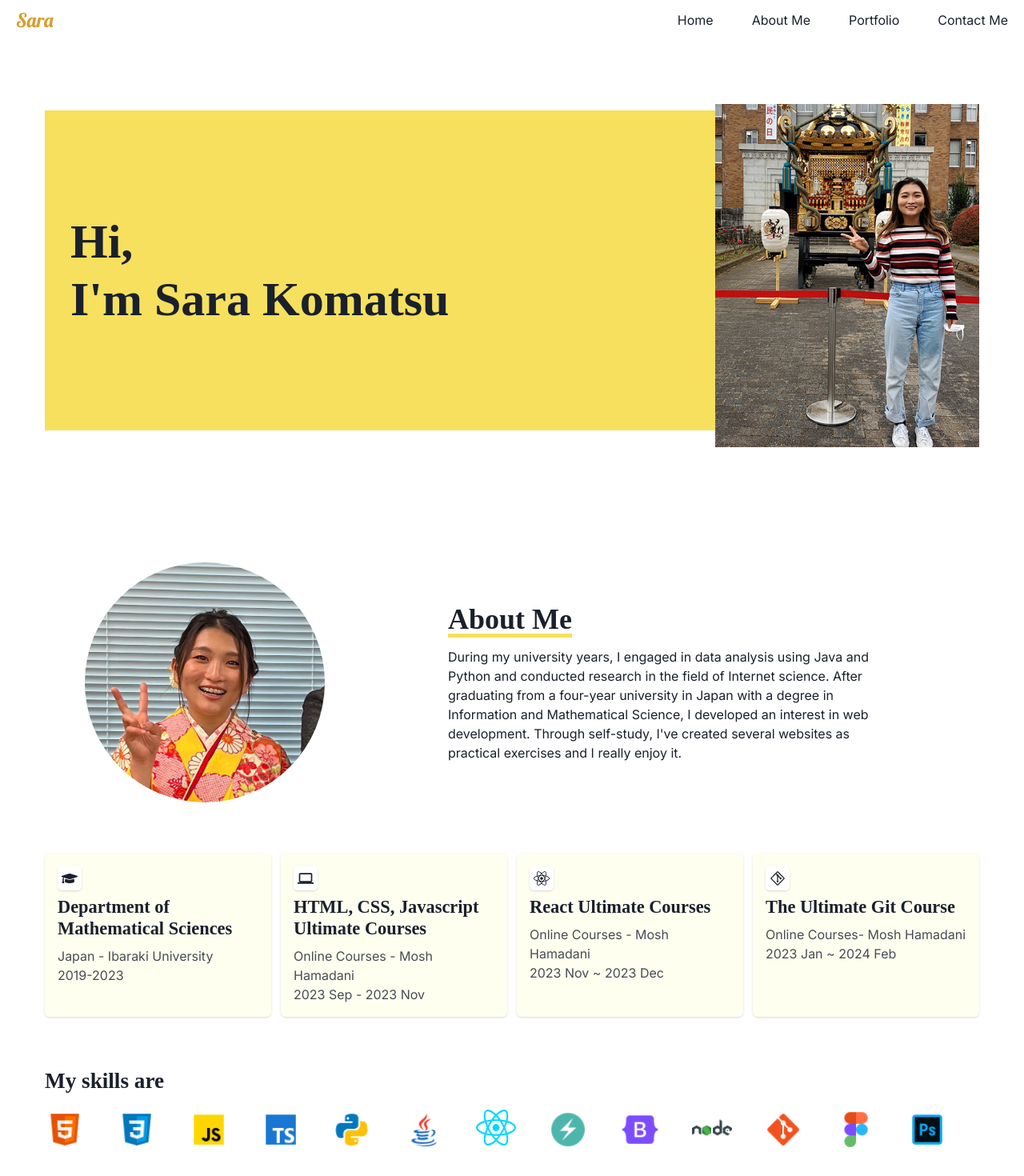
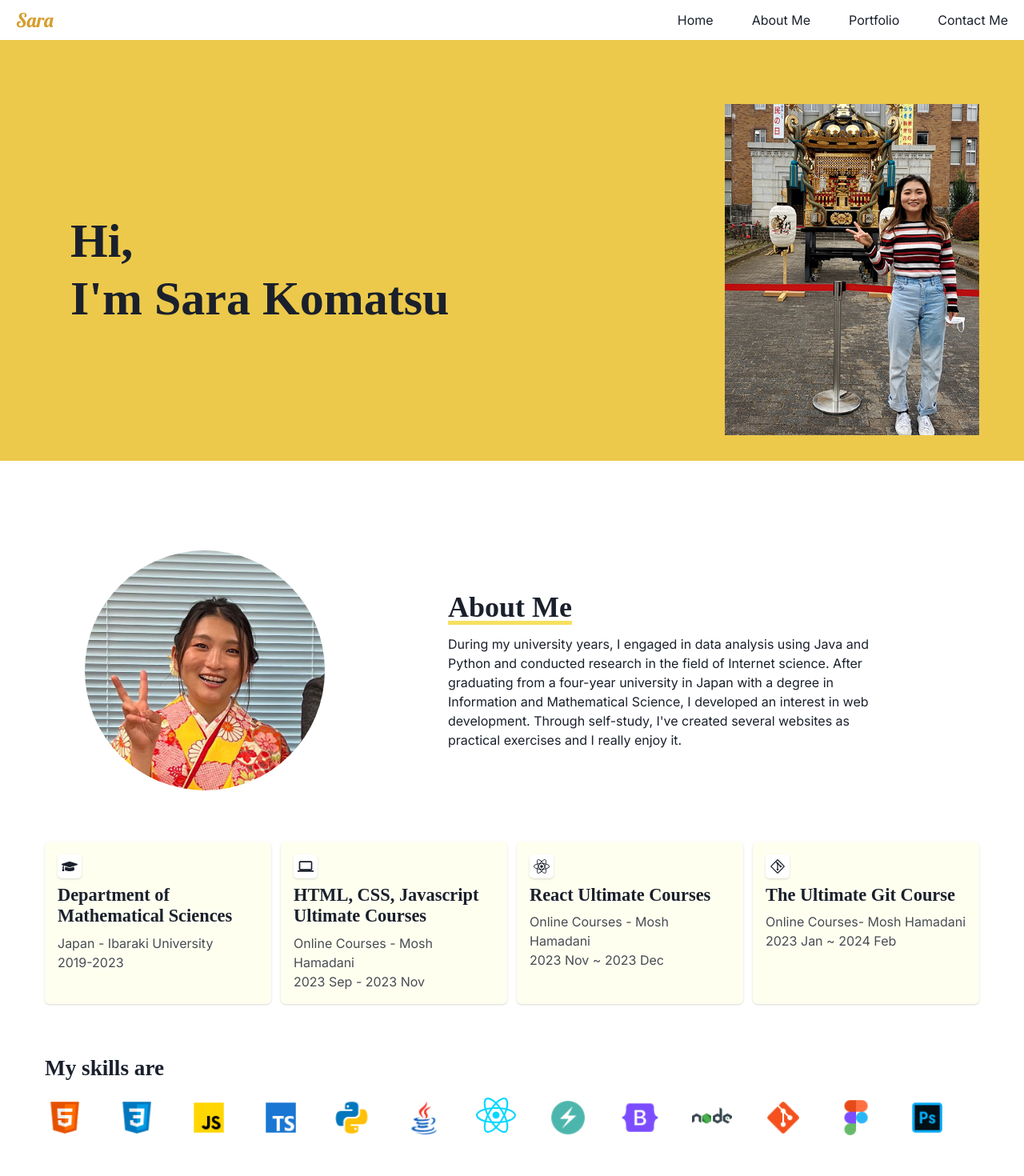
Before and after one commit to Sara-pyon/Profile, a React (Vite) app: page / in a window 1280 px wide. Shown: the top 1470 px of the page at 80% size. Built offline with nearby package versions, Linux system fonts and the light colour scheme.

Commit message:
Adjust overall look

```diff
--- a/src/components/Home.tsx
+++ b/src/components/Home.tsx
@@ -3,7 +3,8 @@ import images from '../constants/images'
 const Home = () => {
   return (
     <Box
-    paddingBottom={{base:'2rem', md:'none'}}>
+    paddingBottom={{base:'2rem', md:'none'}}
+    bg={{base:'none', md:'yellow.400'}}>
       <div className='container'>
           <div id='home'>
             <Flex justifyContent='right'
@@ -13,12 +14,8 @@ const Home = () => {
             alignItems='center'
             marginTop={{base:8, md:20}}>
                 <Heading fontSize={{base:'3xl', sm:'5xl', lg:'6xl'}}
-                bg={{base:'none', md:'yellow.300'}}
                 width='100%'
-                zIndex={{base:'0', md:'-1'}}
-                padding={{base:'1rem', md:'8rem 2rem'}}
-                position={{base:'initial', md: 'absolute'}}
-                left='0' top='0.5rem'>
+                padding={{base:'1rem', md:'8rem 2rem'}}>
                     Hi,<br/>I'm Sara Komatsu
                 </Heading>
                 <Box maxW='330px'>
--- a/src/components/Logo.tsx
+++ b/src/components/Logo.tsx
@@ -1,11 +1,14 @@
-import { Text } from "@chakra-ui/react"
+import { Link, Text } from "@chakra-ui/react"
 
 const Logo = () => {
   return (
-    <Text fontFamily='Lobster' fontSize='2xl'
-          color='yellow.500'>
-        Sara
-    </Text>
+    <Link _hover={{textDecoration: 'none'}}
+    href="#contact">
+      <Text fontFamily='Lobster' fontSize='2xl'
+            color='yellow.500'>
+          Sara
+      </Text>
+    </Link>
   )
 }
 
--- a/src/index.css
+++ b/src/index.css
@@ -8,11 +8,13 @@ html{
     padding-inline: 1rem;
   }
 .section{
-  padding-top: 7rem;
+  margin-top: 4rem;
+  padding-top: 3rem;
 }
 @media screen and (max-width: 768px) {
   .section{
-    padding-top: 5rem;
+    margin-top: 1rem;
+    padding-top: 2rem;
   }
 }
 
```
